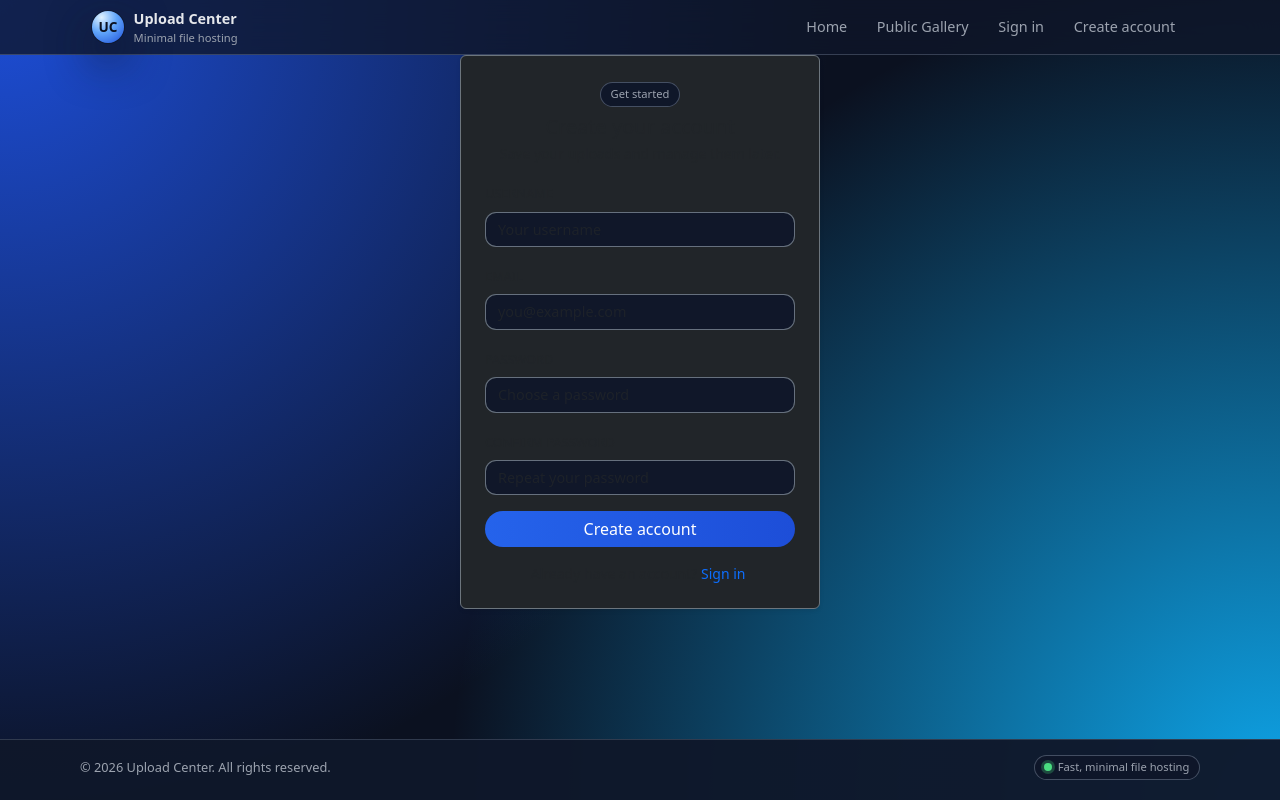
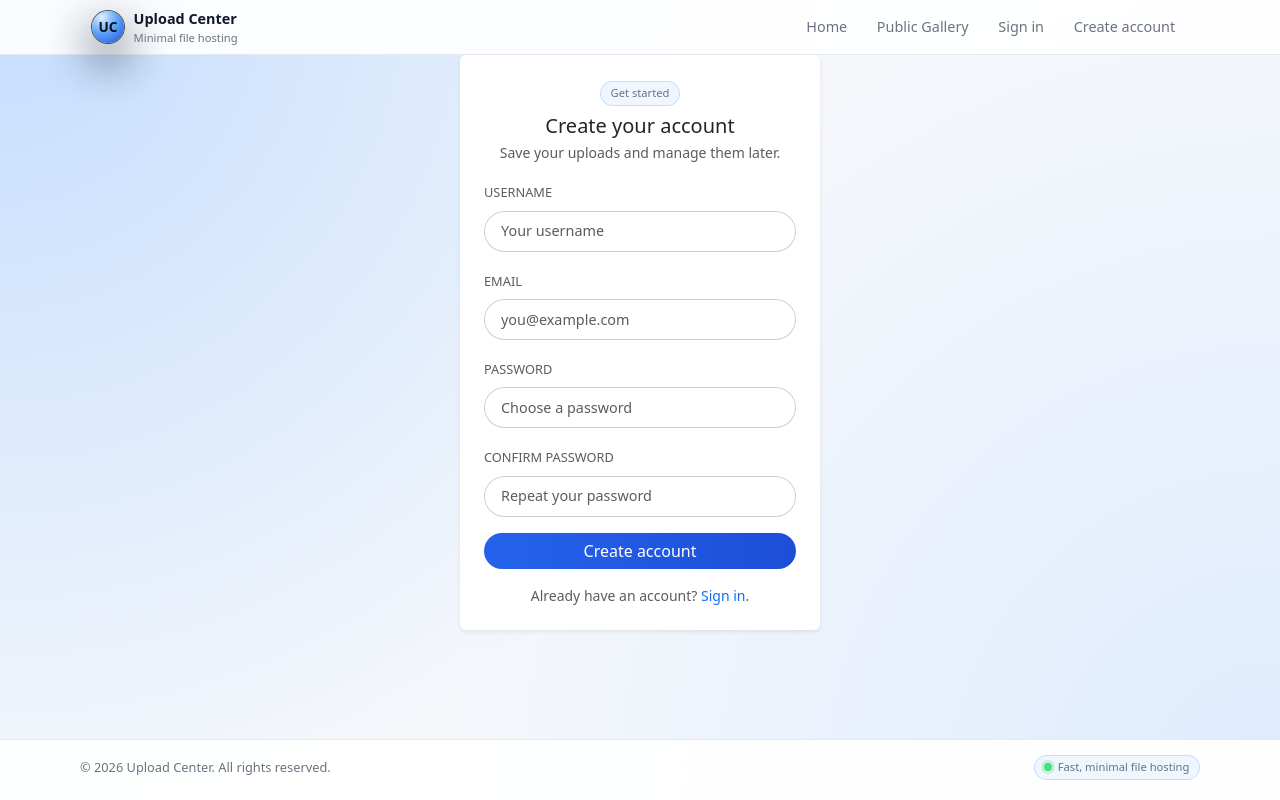
Before and after one commit to torkamanmahdi/myUploadCenterDjango, a Django app: page /signup/ in a window 1280 px wide. Run offline with Django 5.2, Linux system fonts and the light colour scheme; some libraries are stand-ins or nearby versions.

Commit message:
theme fix

```diff
--- a/filemanager/templates/filemanager/auth_login.html
+++ b/filemanager/templates/filemanager/auth_login.html
@@ -5,7 +5,7 @@
 {% block content %}
 <div class="d-flex justify-content-center">
     <div class="col-md-5 col-lg-4">
-        <div class="card bg-dark border-secondary shadow-sm">
+        <div class="card border-0 shadow-sm">
             <div class="card-body p-4">
                 <div class="mb-3 text-center">
                     <span class="uc-pill mb-2">Welcome back</span>
--- a/filemanager/templates/filemanager/auth_signup.html
+++ b/filemanager/templates/filemanager/auth_signup.html
@@ -5,7 +5,7 @@
 {% block content %}
 <div class="d-flex justify-content-center">
     <div class="col-md-5 col-lg-4">
-        <div class="card bg-dark border-secondary shadow-sm">
+        <div class="card border-0 shadow-sm">
             <div class="card-body p-4">
                 <div class="mb-3 text-center">
                     <span class="uc-pill mb-2">Get started</span>
--- a/filemanager/templates/filemanager/base.html
+++ b/filemanager/templates/filemanager/base.html
@@ -8,20 +8,21 @@
     <style>
         :root {
             --uc-primary: #2563eb;
-            --uc-primary-soft: rgba(37, 99, 235, 0.08);
-            --uc-bg: #0b1120;
-            --uc-surface: #020617;
-            --uc-border: rgba(148, 163, 184, 0.3);
-            --uc-text-main: #e5e7eb;
-            --uc-text-muted: #9ca3af;
+            --uc-primary-soft: rgba(37, 99, 235, 0.06);
+            --uc-bg: #f5f7fb;
+            --uc-surface: #ffffff;
+            --uc-border: rgba(148, 163, 184, 0.35);
+            --uc-text-main: #0f172a;
+            --uc-text-muted: #6b7280;
         }
 
         body {
             min-height: 100vh;
             margin: 0;
-            background: radial-gradient(circle at top left, #1d4ed8 0, transparent 55%),
-                        radial-gradient(circle at bottom right, #0ea5e9 0, transparent 55%),
-                        var(--uc-bg);
+            background:
+                radial-gradient(circle at top left, rgba(191, 219, 254, 0.9) 0, transparent 55%),
+                radial-gradient(circle at bottom right, rgba(219, 234, 254, 0.9) 0, transparent 55%),
+                var(--uc-bg);
             color: var(--uc-text-main);
             font-family: system-ui, -apple-system, BlinkMacSystemFont, "Segoe UI", sans-serif;
             display: flex;
@@ -35,8 +36,8 @@
         }
 
         .uc-nav-blur {
-            border-bottom: 1px solid var(--uc-border);
-            background: rgba(15, 23, 42, 0.78);
+            border-bottom: 1px solid rgba(226, 232, 240, 0.9);
+            background: rgba(255, 255, 255, 0.9);
             backdrop-filter: blur(18px);
         }
 
@@ -168,9 +168,9 @@
             padding: .2rem .6rem;
             border-radius: 999px;
             font-size: .7rem;
-            background: rgba(15, 23, 42, 0.95);
+            background: rgba(239, 246, 255, 0.95);
             color: var(--uc-text-muted);
-            border: 1px solid rgba(148, 163, 184, 0.4);
+            border: 1px solid rgba(191, 219, 254, 0.9);
         }
 
         .uc-metadata-pill {
@@ -233,11 +235,11 @@
         }
 
         .uc-footer {
-            border-top: 1px solid rgba(148, 163, 184, 0.25);
+            border-top: 1px solid rgba(226, 232, 240, 0.9);
             padding: .9rem 1.25rem 1.25rem;
             font-size: .8rem;
             color: var(--uc-text-muted);
-            background: rgba(15, 23, 42, 0.96);
+            background: rgba(255, 255, 255, 0.96);
         }
 
         .uc-footer-inner {
@@ -256,18 +258,27 @@
 
         .form-control,
         .form-select {
-            background-color: rgba(15, 23, 42, 0.9);
-            border-radius: .7rem;
-            border-color: rgba(148, 163, 184, 0.6);
+            background-color: #ffffff;
+            border-radius: 999px;
+            border: 1px solid rgba(148, 163, 184, 0.5);
             color: var(--uc-text-main);
             font-size: .9rem;
+            padding-inline: 1rem;
+            padding-block: .55rem;
+            min-height: 2.5rem;
+        }
+
+        textarea.form-control {
+            border-radius: 1rem;
+            min-height: 120px;
+            padding-block: .7rem;
         }
 
         .form-control:focus,
         .form-select:focus {
-            background-color: rgba(15, 23, 42, 1);
+            background-color: #ffffff;
             border-color: rgba(59, 130, 246, 0.9);
-            box-shadow: 0 0 0 1px rgba(59, 130, 246, 0.4);
+            box-shadow: 0 0 0 1px rgba(59, 130, 246, 0.35);
             color: var(--uc-text-main);
         }
 
--- a/filemanager/templates/filemanager/confirm_delete.html
+++ b/filemanager/templates/filemanager/confirm_delete.html
@@ -4,8 +4,8 @@
 
 {% block content %}
 <div class="col-lg-6 mx-auto">
-    <div class="card bg-dark border-danger">
-        <div class="card-header border-danger">
+    <div class="card border-danger">
+        <div class="card-header bg-white border-danger">
             <h1 class="h5 mb-0">Delete file</h1>
         </div>
         <div class="card-body">
--- a/filemanager/templates/filemanager/dashboard.html
+++ b/filemanager/templates/filemanager/dashboard.html
@@ -13,7 +13,7 @@
 
 {% if files %}
     <div class="table-responsive">
-        <table class="table table-dark table-sm align-middle">
+        <table class="table table-sm align-middle">
             <thead>
                 <tr>
                     <th>Title</th>
@@ -29,7 +29,7 @@
                 {% for file in files %}
                     <tr>
                         <td>
-                            <a href="{% url 'file_detail' file.unique_id %}" class="text-white text-decoration-none">
+                            <a href="{% url 'file_detail' file.unique_id %}" class="text-decoration-none">
                                 {{ file.title }}
                             </a>
                         </td>
--- a/filemanager/templates/filemanager/public_gallery.html
+++ b/filemanager/templates/filemanager/public_gallery.html
@@ -15,10 +15,10 @@
     <div class="row g-3">
         {% for file in files %}
             <div class="col-md-4">
-                <div class="card bg-dark border-secondary h-100">
+                <div class="card border-0 shadow-sm h-100">
                     <div class="card-body d-flex flex-column">
                         <h2 class="h6 mb-2">
-                            <a href="{% url 'file_detail' file.unique_id %}" class="text-white text-decoration-none">
+                            <a href="{% url 'file_detail' file.unique_id %}" class="text-decoration-none">
                                 {{ file.title }}
                             </a>
                         </h2>
```
Also changed, not shown: other parts of filemanager/templates/filemanager/base.html (+20 -19 lines).
